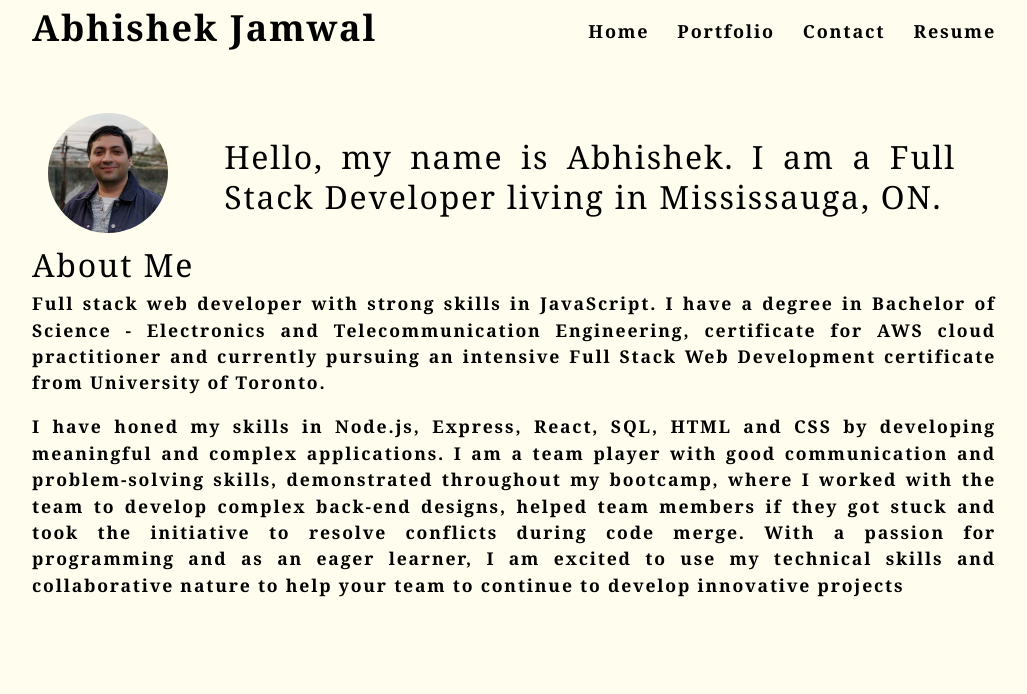
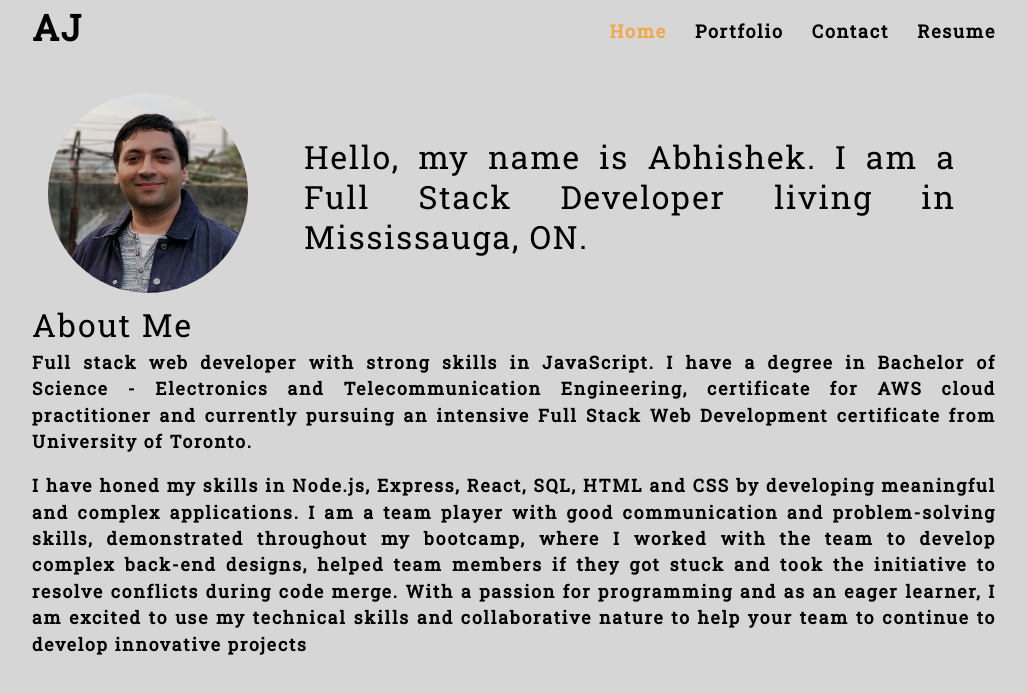
Before and after one commit to jamwalab/abhishek, a React (Create React App) app: page / in a window 1280 px wide. Shown: the top 694 px of the page, without its empty margins (126-1153 px from the left). Built offline with nearby package versions, Linux system fonts and the light colour scheme.

Commit message:
portfolio section added

```diff
--- a/src/components/Home/index.js
+++ b/src/components/Home/index.js
@@ -6,7 +6,7 @@ const Home = function() {
     <section>
       <article className="flex-row space-between no-flex-wrap">
         <div className="px-2">
-          <img src={profPic} className='aboutMeProfPic'></img>
+          <img src={profPic} className='aboutMeProfPic' alt='Profile'></img>
         </div>
         <h2 className="px-5 text-justify">Hello, my name is Abhishek. I am a Full Stack Developer living in Mississauga, ON.</h2>
       </article>
--- a/src/components/Nav/index.js
+++ b/src/components/Nav/index.js
@@ -10,22 +10,22 @@ const Nav = function(props) {
   return(
     <header className="flex-row space-between px-2">
       <h1>
-        <a href='/' className='px-2'>Abhishek Jamwal</a>
+        <a href='/' className='px-2'>AJ</a>
       </h1>
 
       <nav>
         <ul className="flex-row">
           <li>
-            <a href='#home' className='px-2' onClick={() => setPageSelected("Home")}>Home</a>
+            <a href='#home' className={`px-2 ${pageSelected === `Home` && `navActive`}`} onClick={() => setPageSelected("Home")}>Home</a>
           </li>
           <li>
-            <a href='#portfolio' className='px-2' onClick={() => setPageSelected("Portfolio")}>Portfolio</a>
+            <a href='#portfolio' className={`px-2 ${pageSelected === `Portfolio` && `navActive`}`} onClick={() => setPageSelected("Portfolio")}>Portfolio</a>
           </li>
           <li>
-            <a href='#contact' className='px-2' onClick={() => setPageSelected("Contact")}>Contact</a>
+            <a href='#contact' className={`px-2 ${pageSelected === `Contact` && `navActive`}`} onClick={() => setPageSelected("Contact")}>Contact</a>
           </li>
           <li>
-            <a href='#resume' className='px-2' onClick={() => setPageSelected("Resume")}>Resume</a>
+            <a href='#resume' className={`px-2 ${pageSelected === `Resume` && `navActive`}`} onClick={() => setPageSelected("Resume")}>Resume</a>
           </li>
         </ul>
       </nav>
--- a/src/components/Portfolio/index.js
+++ b/src/components/Portfolio/index.js
@@ -1,8 +1,44 @@
 import React from 'react';
+import Projects from '../Projects'
 
 function Portfolio() {
+  const allProjects = [
+    {
+      title: "Smart Fix",
+      link: "https://floating-cove-91289.herokuapp.com/",
+      tech: "Node, Express, MySQL, HTML, CSS",
+      image: "smartFix",
+      description: "aaaa"
+    },
+    {
+      title: "ETA Tracker",
+      link: "https://floating-cove-91289.herokuapp.com/",
+      tech: "Node",
+      image: "smartFix",
+      description: "aaaa"
+    },
+    {
+      title: "Smart Fix2",
+      link: "https://floating-cove-91289.herokuapp.com/",
+      tech: "Node,CSS",
+      image: "smartFix",
+      description: "aaaa"
+    },
+    {
+      title: "Smart Fix3",
+      link: "https://floating-cove-91289.herokuapp.com/",
+      tech: "HTML, CSS",
+      image: "smartFix",
+      description: "aaaa"
+    }
+  ]
   return(
-    <h2>Portfolio</h2>
+    <div>
+      <h2>Portfolio</h2>
+      <Projects
+        allProjects={allProjects}
+      ></Projects>
+    </div>
   );
 };
 
--- /dev/null
+++ b/src/components/Projects/index.js
@@ -0,0 +1,25 @@
+import React from 'react';
+
+function Projects({allProjects}) {
+  return(
+    <section>
+      {allProjects.map((project) => (
+        <article className="img-container" key={project.title}>
+          <h3>{project.title}</h3>
+          <a className="img-preview">
+            <img
+              src={require(`../../assets/images/${project.image}.png`).default}
+              alt={project.title}
+            ></img>
+            <div className="img-text">
+              <p>{project.tech}</p>
+            </div>
+          </a>
+          <p>{project.description}</p>
+        </article>
+      ))}
+    </section>
+  );
+};
+
+export default Projects;
--- a/src/index.css
+++ b/src/index.css
@@ -1,8 +1,8 @@
+@import url('https://fonts.googleapis.com/css2?family=Roboto+Slab&display=swap');
 
 main {
 	margin: 0 auto;
-	/*max-width: 90%;*/
-  padding: 50px 30px;
+  padding: 30px 30px;
 }
 :root {
   --primary: #8c54ff;
@@ -15,7 +15,7 @@ main {
   --spacing-one: calc(1rem * 0.5);
   --spacing-two: calc(1rem);
   --spacing-five: calc(2.5rem);
-  --ajBackground: #fffeee;
+  --ajBackground: #d6d6d6;
 }
 
 * {
@@ -36,8 +36,8 @@ body {
   letter-spacing: .1em;
   background: var(--ajBackground);
   color: var(--dark);
-  font-family: Georgia, 'Times New Roman', Times, serif;
-  max-width: 80%;
+  font-family: 'Roboto Slab', serif;
+  max-width: 60%;
 }
 
 h1,
@@ -46,7 +46,7 @@ h3,
 h4,
 h5,
 h6 {
-  font-family: Georgia, 'Times New Roman', Times, serif, sans-serif;
+  font-family: 'Roboto Slab', serif;
   font-weight: 500;
   margin: 5px 0;
   line-height: 1.25;
@@ -189,12 +189,6 @@ textarea {
   justify-content: flex-end;
 }
 
-.no-flex-wrap {
-  flex-wrap: nowrap;
-  justify-content: center;
-  align-items: center;
-}
-
 .mx-1 {
   margin-right: var(--spacing-one);
   margin-left: var(--spacing-one);
@@ -309,7 +303,99 @@ a {
   color: var(--secondary);
 }
 
+.no-flex-wrap {
+  flex-wrap: nowrap;
+  justify-content: center;
+  align-items: center;
+}
+
 .aboutMeProfPic {
+  min-height: 200px;
+  min-width: 200px;
   max-height: 230px;
   border-radius: 50%;
 }
+
+.img-preview {
+  display: flex;
+  position: relative;
+}
+
+.img-preview img {
+  transition: all 1s;
+  width: 100%;
+  object-fit: cover;
+  object-position: top;
+  opacity: 30%;
+  max-height: 300px;
+  border: solid 2px rgb(175, 123, 123);
+}
+
+.img-preview img:hover {
+  transition: all 2s;
+  opacity: 80%;
+}
+
+.img-text {
+  position: absolute;
+  bottom: 30px;
+  padding: 5px 10px 5px 20px;
+  background: rgb(175, 123, 123);
+  color: white;
+}
+
+.img-text p {
+  font-size: 14px;
+}
+
+/*
+.img-container {
+  position: relative;
+}
+
+.img-preview img {
+  transition: all 2s;
+  width: 100%;
+  object-fit: cover;
+  object-position: top;
+  opacity: 30%;
+  max-height: 300px;
+}
+
+.img-text {
+  position: absolute;
+  bottom: 30px;
+  padding: 5px 10px 5px 20px;
+  background: rgb(175, 123, 123);
+  color: white;
+}
+
+.img-text h3 {
+  font-size: 22px;
+  padding: 0 0 4px 0;
+}
+*/
+
+@media screen and (max-width: 1650px) {
+  body {
+    max-width: 70%;
+  }
+}
+
+@media screen and (max-width: 1300px) {
+  body {
+    max-width: 80%;
+  }
+}
+
+@media screen and (max-width: 980px) {
+  body {
+    max-width: 90%;
+  }
+}
+
+@media screen and (max-width: 768px) {
+  body {
+    max-width: 95%;
+  }
+}
```
Also changed, not shown: src/assets/images/CalTracker.png (added), 1 other file (tests, documents, lock files or other folders).
